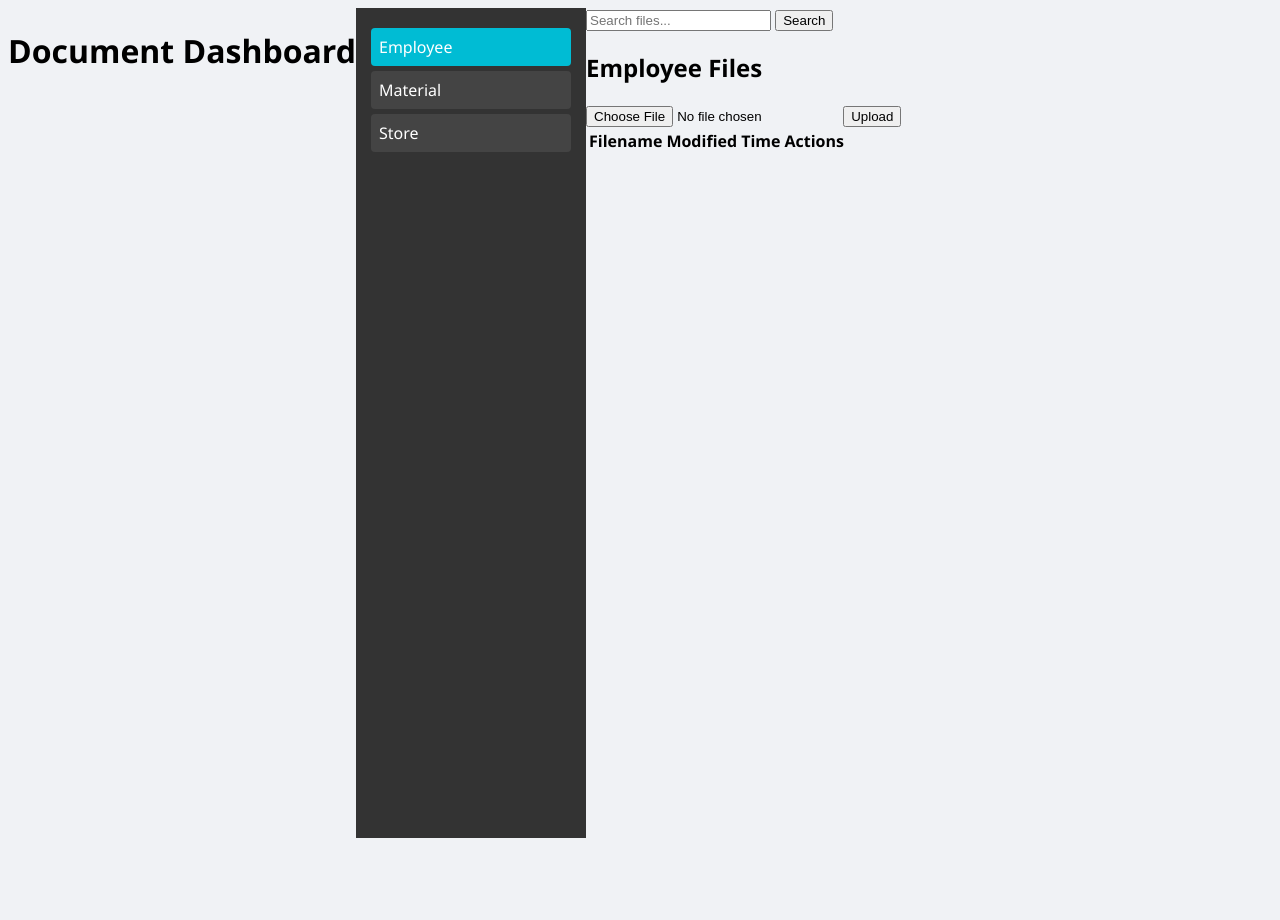
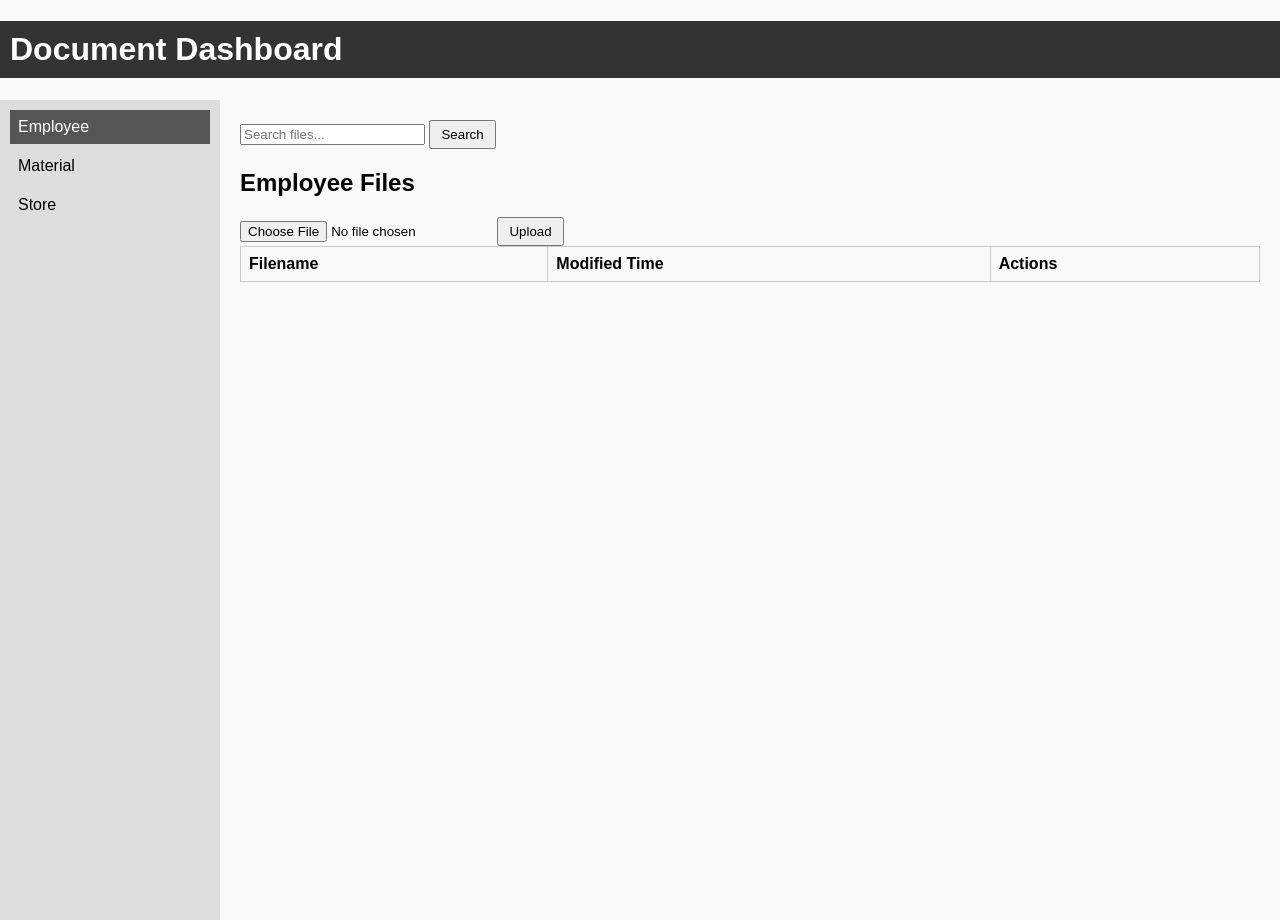
Before and after one commit to Muttu93/Final_Dashboard, a Flask app: page / in a window 1280 px wide. Before the commit the page ends 838 px from the top, so only its background shows below. Run offline with Flask 3, Linux system fonts and the light colour scheme; lists and menus that the app fills with data are empty.

Commit message:
Update style.css

```diff
--- a/static/style.css
+++ b/static/style.css
@@ -1,63 +1,11 @@
-body {
-    font-family: 'Segoe UI', sans-serif;
-    background: #f0f2f5;
-    display: flex;
-}
-
-.sidebar {
-    width: 200px;
-    background: #333;
-    color: #fff;
-    padding: 15px;
-    height: 100vh;
-}
-
-.sidebar h2 {
-    text-align: center;
-}
-
-.sidebar a {
-    display: block;
-    padding: 8px;
-    margin: 5px 0;
-    background: #444;
-    text-decoration: none;
-    color: #fff;
-    border-radius: 4px;
-}
-
-.sidebar a.active {
-    background: #00bcd4;
-}
-
-.main {
-    flex-grow: 1;
-    padding: 20px;
-}
-
-.file-grid {
-    display: grid;
-    grid-template-columns: repeat(auto-fit, minmax(150px, 1fr));
-    gap: 15px;
-}
-
-.file-card {
-    background: #fff;
-    padding: 10px;
-    border-radius: 8px;
-    box-shadow: 0 2px 8px rgba(0,0,0,0.1);
-}
-
-.actions a {
-    margin-right: 10px;
-    text-decoration: none;
-    color: #00bcd4;
-}
-
-.flashes {
-    list-style: none;
-    padding: 0;
-}
-
-.flashes li.success { color: green; }
-.flashes li.error { color: red; }
+body { font-family: Arial; background: #f9f9f9; margin: 0; padding: 0; }
+h1 { background: #333; color: #fff; padding: 10px; }
+.sidebar { width: 200px; float: left; background: #ddd; height: 100vh; padding: 10px; }
+.sidebar a { display: block; padding: 8px; text-decoration: none; color: #000; margin-bottom: 5px; }
+.sidebar a.active { background: #555; color: #fff; }
+.content { margin-left: 220px; padding: 20px; }
+table { width: 100%; border-collapse: collapse; }
+th, td { border: 1px solid #ccc; padding: 8px; text-align: left; }
+button { padding: 5px 10px; }
+.flash { color: green; }
+textarea { width: 90%; }
```
